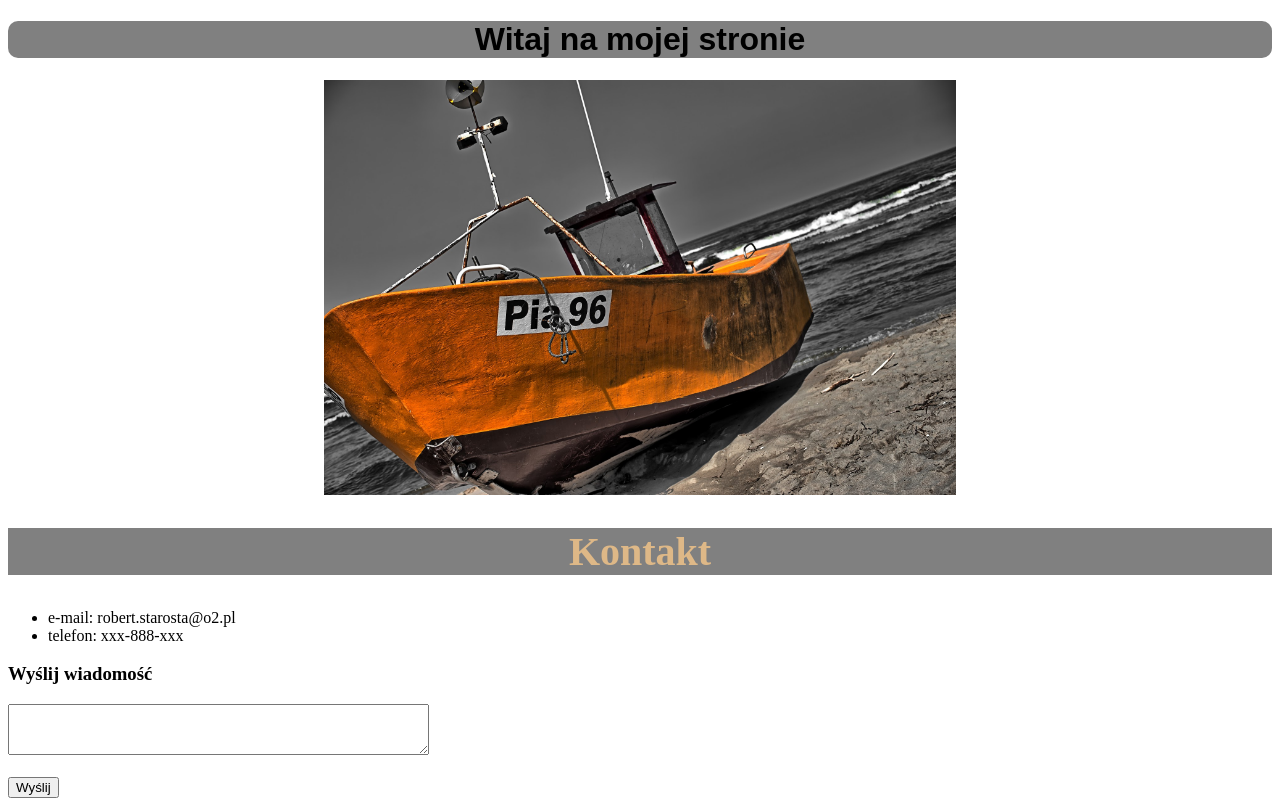
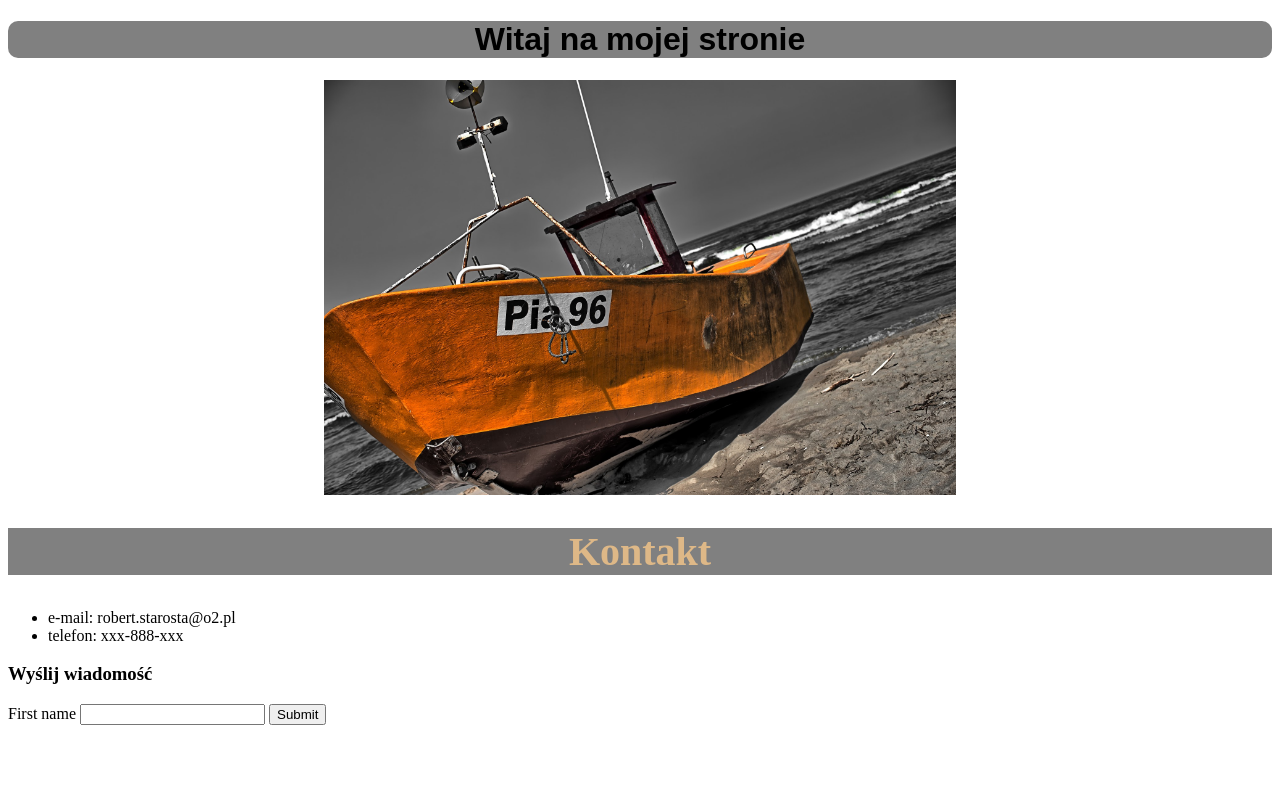
Before and after one commit to Robert-Starosta/Kodila_kurs, a plain HTML site: page 8_1_HTML/kontakty.html in a window 1280 px wide. Drawn offline with Linux system fonts and the light colour scheme.

Commit message:
Correct form

```diff
--- a/8_1_HTML/kontakty.html
+++ b/8_1_HTML/kontakty.html
@@ -15,11 +15,10 @@
       <li>telefon: xxx-888-xxx </li>
     </ul>
   <h3>Wyślij wiadomość</h3>
-   <form action="/action_page.php">
-  <textarea id="w3review" name="w3review" rows="3" cols="50">
-  </textarea>
-  <br><br>
-  <input type="submit" value="Wyślij">
-</form>
+  <form>
+    <label>First name</label>
+    <input name="firstname"/>
+    <input type="submit"/>
+  </form>
   </body>
 </html>
```
